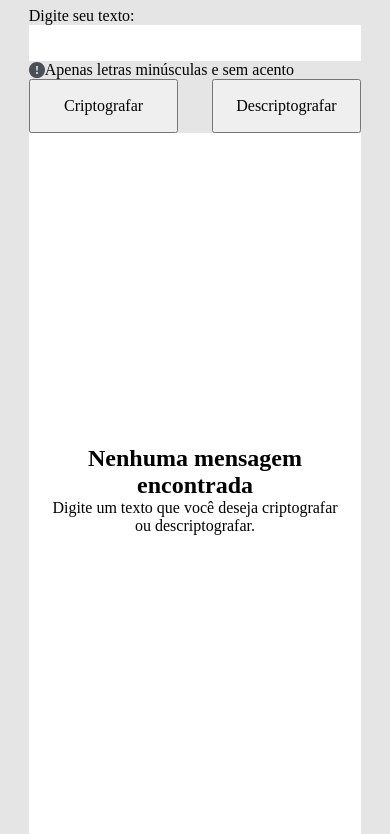
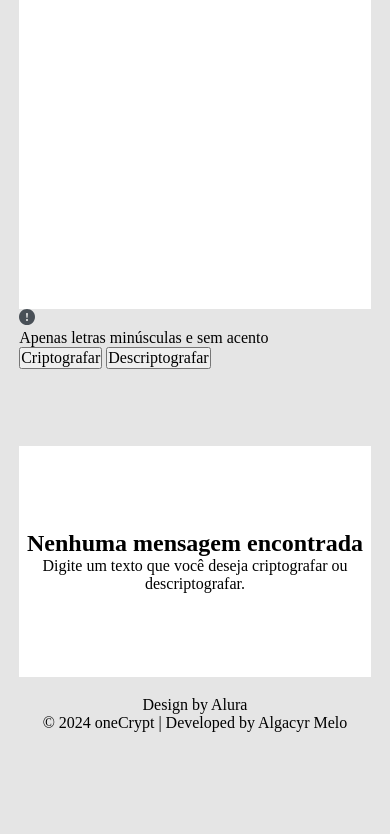
Before and after one commit to algacyr-melo/oneCrypt, a plain HTML site: page index.html in a window 390 px wide. Shown: the part 112-946 px from the top of the page. After the commit the page ends 844 px from the top, so only its background shows below. Drawn offline with Linux system fonts and the light colour scheme.

Commit message:
fix: responsiveness bugs

```diff
--- a/index.html
+++ b/index.html
@@ -20,7 +20,7 @@
 				<div class="main-ui__wrapper">
 					<div class="main-ui">
 						<form class="main-ui__form">
-							<label for="text-input">Digite seu texto:</label>
+							<label for="text-input">Digite seu texto</label>
 							<textarea
 								name="text-input"
 								id="text-input"
@@ -47,7 +47,6 @@
 			</div>
 
 			<aside class="output-container">
-				<div class="output-container__content-wrapper">
 				<p class="output-container__output" id="text-output"></p>
 				<div class="output-container__overlay" id="output-overlay">
 					<div class="overlay__image-wrapper">
@@ -61,7 +60,6 @@
 						Digite um texto que você deseja criptografar ou descriptografar.
 					</p>
 				</div>
-				</div>
 			</aside>
 		</main>
 
--- a/styles/style.css
+++ b/styles/style.css
@@ -7,20 +7,97 @@ body {
 }
 
 .page-wrapper {
-	flex: 1;
+	flex: 0 1 100%;
 
 	display: flex;
 	flex-direction: column;
-
-	padding: 1.8rem;
-	height: 100%;
 }
 
 .main-content {
+	flex: 0 1 100%;
+
 	display: flex;
 	justify-content: space-between;
 
-	flex: 1;
+	padding: 1.2rem;
+}
+
+.input-container {
+	flex: 0 0 60%;
+
+	display: flex;
+	flex-direction: column;
+}
+
+.main-ui__wrapper {
+	flex: 1 1 100%;
+
+	display: flex;
+}
+
+.main-ui {
+	flex: 0 1 100%;
+
+	display: flex;
+	flex-direction: column;
+}
+
+.main-ui__form {
+	flex: 1 1 100%;
+
+	display: flex;
+	flex-direction: column;
+}
+
+.main-ui__form label {
+	align-self: flex-start;
+}
+
+.main-ui__form textarea {
+	flex: 1 1 100%;
+}
+
+.output-container {
+	flex: 0 1 30%;
+
+	display: flex;
+	flex-direction: column;
+	justify-content: center;
+
+	background-color: #FFF;
+
+	position: relative;
+	overflow: auto;
+}
+
+.output-container__output {
+	position: absolute;
+	top: 0;
+	left: 0;
+
+	word-break: break-all;
+}
+
+.output-container__overlay {
+	flex: 0 1 100%;
+
+	display: flex;
+	flex-direction: column;
+	justify-content: center;
+	align-items: center;
+
+	text-align: center;
+}
+
+.overlay__image-wrapper img {
+	max-width: 100%;
+	max-height: 100%;
+}
+
+footer {
+	display: flex;
+	flex-direction: column;
+	align-items: center;
 }
 
 @media (max-width: 900px) {
@@ -28,31 +105,9 @@ body {
 		flex-direction: column;
 	}
 
-}
-
-.input-container {
-	display: flex;
-	flex-direction: column;
-	justify-content: center;
-
-	flex-basis: 60%;
-}
-
-.input-container__logo-wrapper {
-	padding: 1.2rem 0;
-}
-
-.main-ui__wrapper {
-	display: flex;
-
-	flex: 1;
-}
-
-.main-ui {
-	display: flex;
-	flex-direction: column;
-
-	flex: 1;
+	.overlay__image-wrapper {
+		display: none;
+	}
 }
 
 @media (min-width: 900px) {
@@ -64,78 +119,3 @@ body {
 		flex: 0 1 80%;
 	}
 }
-
-.main-ui__form {
-	display: flex;
-	flex-direction: column;
-
-	flex: 1;
-}
-
-.main-ui__form label {
-	align-self: flex-start;
-}
-
-.main-ui__form textarea {
-	flex: 1;
-}
-
-.main-ui__hint {
-	display: flex;
-}
-
-.main-ui__buttons {
-	display: flex;
-	justify-content: space-between;
-}
-
-.main-ui__buttons button {
-	flex: 0 1 45%;
-
-	padding: 1rem 0;
-}
-
-.output-container {
-	flex: 0 1 30%;
-
-	background-color: #FFF;
-	padding: 1.2rem;
-
-	display: flex;
-	flex-direction: column;
-}
-
-.output-container__content-wrapper {
-	display: flex;
-	flex-direction: column;
-
-	flex: 0 1 80vh;
-	overflow: auto;
-}
-
-.output-container__output {
-	word-break: break-all;
-}
-
-.output-container__overlay {
-	text-align: center;
-	margin: auto;
-}
-
-.overlay__image-wrapper img {
-	max-width: 100%;
-	max-height: 100%;
-}
-
-footer {
-	display: flex;
-	justify-content: center;
-
-	margin-top: 2rem;
-}
-
-@media (max-width: 900px) {
-	.overlay__image-wrapper img {
-		display: none;
-	}
-}
```
Lines whose indentation alone changed are shown as unchanged.
